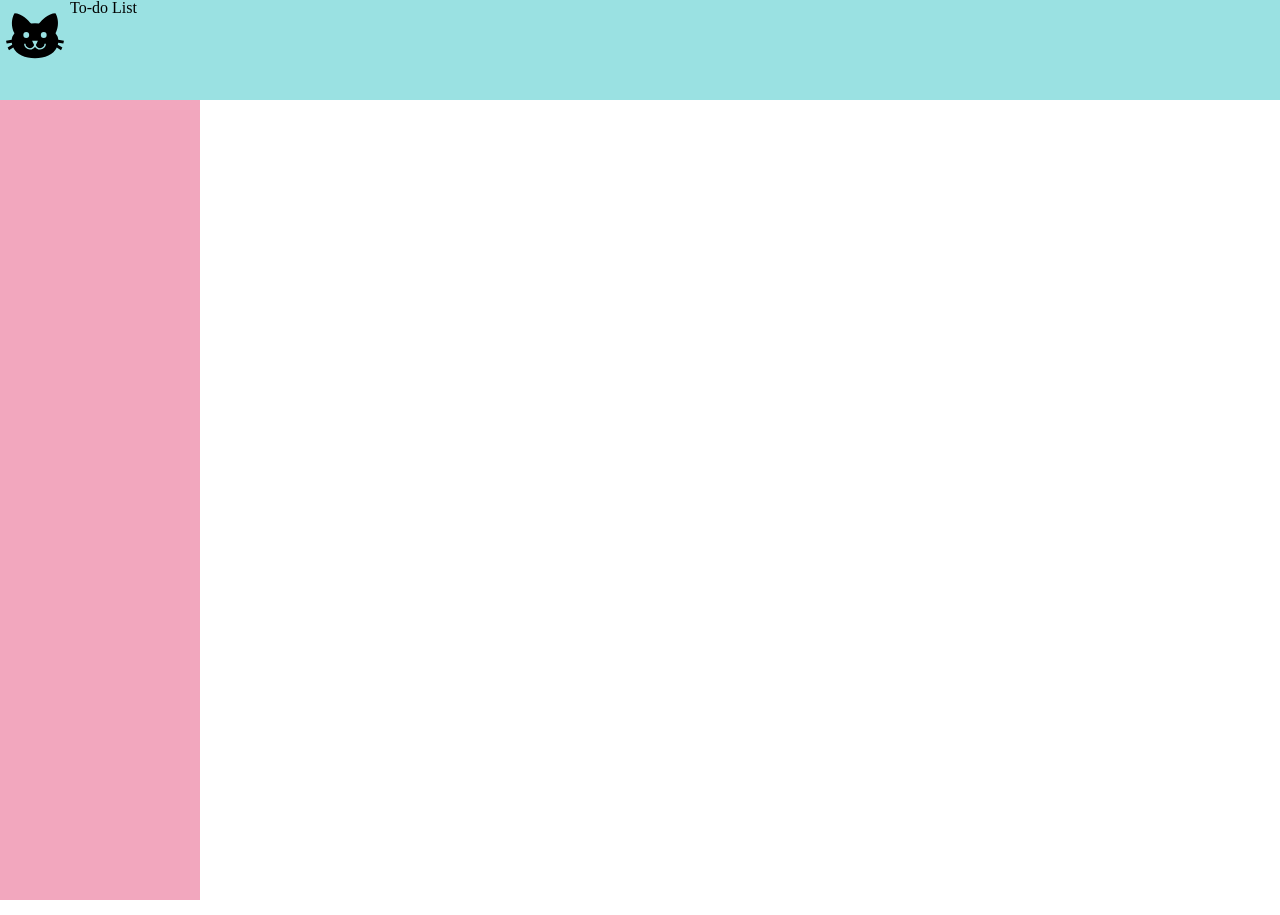
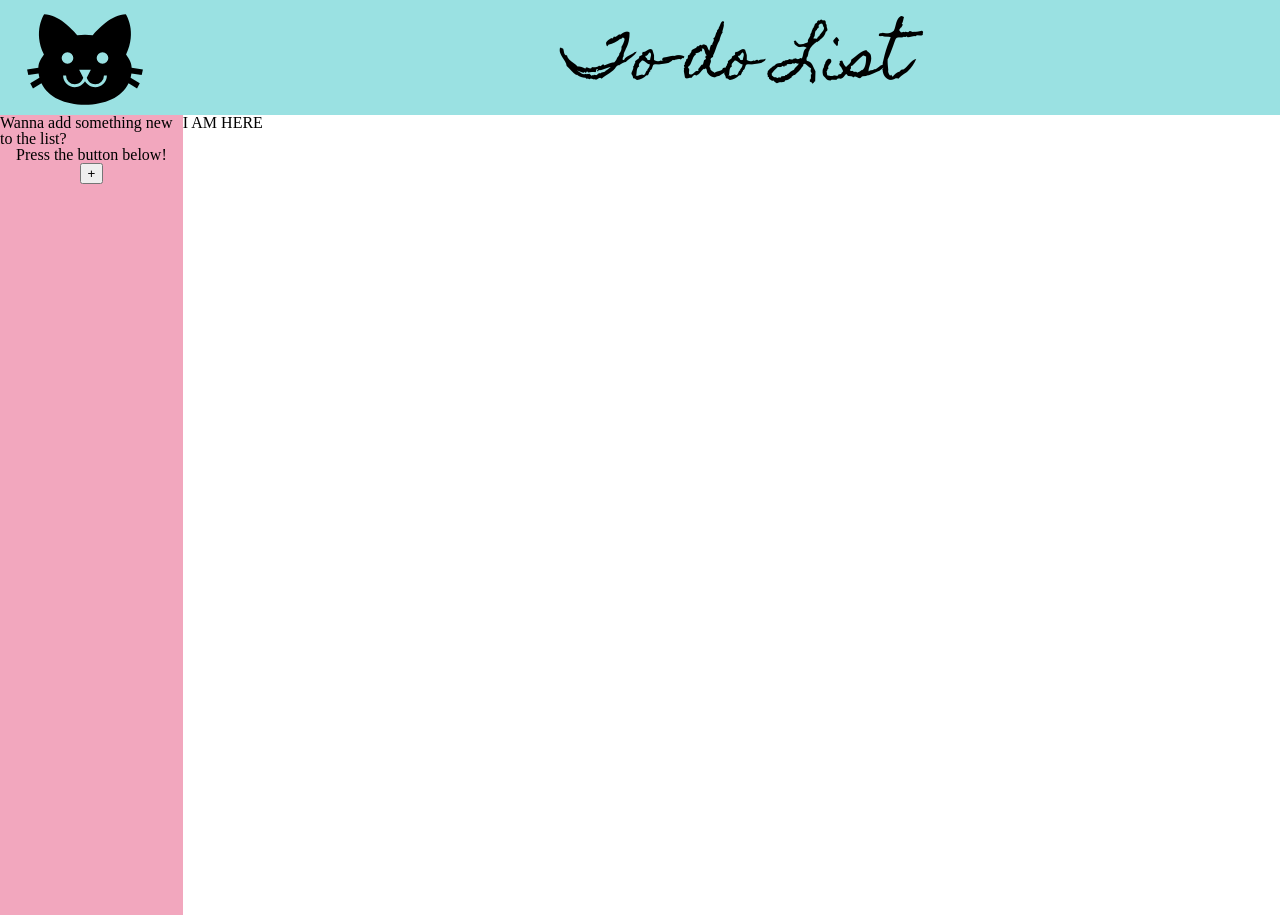
Before and after one commit to WizardCowbro/todo-list, a website built with webpack: page dist/index.html in a window 1280 px wide. Built offline with nearby package versions, Linux system fonts and the light colour scheme.

Commit message:
Continue work on website

```diff
--- a/src/website_builder/page-builder.js
+++ b/src/website_builder/page-builder.js
@@ -32,14 +32,38 @@ function createSideBar() {
   const div = document.createElement("div");
   div.classList.toggle("sidebar");
 
+  const text = document.createElement("div");
+  text.classList.toggle("text");
+  text.innerHTML = "Wanna add something new to the list?";
+
+  const textTwo = document.createElement("div");
+  textTwo.classList.toggle("text");
+  textTwo.innerHTML = "Press the button below!";
+
+  const btn = document.createElement("button");
+  btn.classList.toggle("btn");
+  btn.innerHTML = "+";
+
+  div.appendChild(text);
+  div.appendChild(textTwo);
+  div.appendChild(btn);
+
   document.getElementById("container").appendChild(div);
 }
 
 function createContent() {
+  const container = document.getElementById("container");
+
   const div = document.createElement("div");
   div.classList.toggle("content");
 
-  document.getElementById("container").appendChild(div);
+  const test = document.createElement("div");
+  test.innerHTML = "I AM HERE";
+  test.classList.toggle("test");
+
+  div.appendChild(test);
+
+  container.appendChild(div);
 }
 
 export { createPage };
--- a/src/website_builder/style.css
+++ b/src/website_builder/style.css
@@ -130,6 +130,11 @@ table {
 
 /* CSS RESET */
 
+@font-face {
+  font-family: fancy;
+  src: url(../assets/fonts/HomemadeApple-Regular.ttf);
+}
+
 body {
   overflow: hidden;
 }
@@ -140,27 +145,54 @@ body {
   --content-colour: #fff;
   --item-title-colour: #ec6091;
   --item-content-colour: #da2864;
+
+  display: grid;
+  grid-template-columns: 1fr 6fr;
 }
 
 .header {
+  grid-column: 1 / 3;
   display: flex;
-  height: 100px;
+  height: 115px;
+  justify-content: start;
+  align-items: center;
 
   background-color: var(--header-colour);
 }
 
 .cat-logo {
-  height: 70px;
+  height: 140px;
+  margin-left: 15px;
+}
+
+.title {
+  font-family: fancy;
+  font-size: 60px;
+
+  margin-left: 32%;
+  margin-top: 13px;
 }
 
 .sidebar {
   display: flex;
-  width: 200px;
+  flex-direction: column;
+  align-items: center;
   height: 100vh;
 
   background-color: var(--sidebar-colour);
 }
 
+.sidebar > div:first {
+  margin-top: 110px;
+}
+
 .content {
+  width: 100%;
+  height: 100%;
+  display: flex;
+
   background-color: var(--content-colour);
 }
+
+.test {
+}
```
Also changed, not shown: dist/0b6291a2f28048a5de03.ttf (added), dist/main.js, src/assets/fonts/HomemadeApple-Regular.ttf (added).
